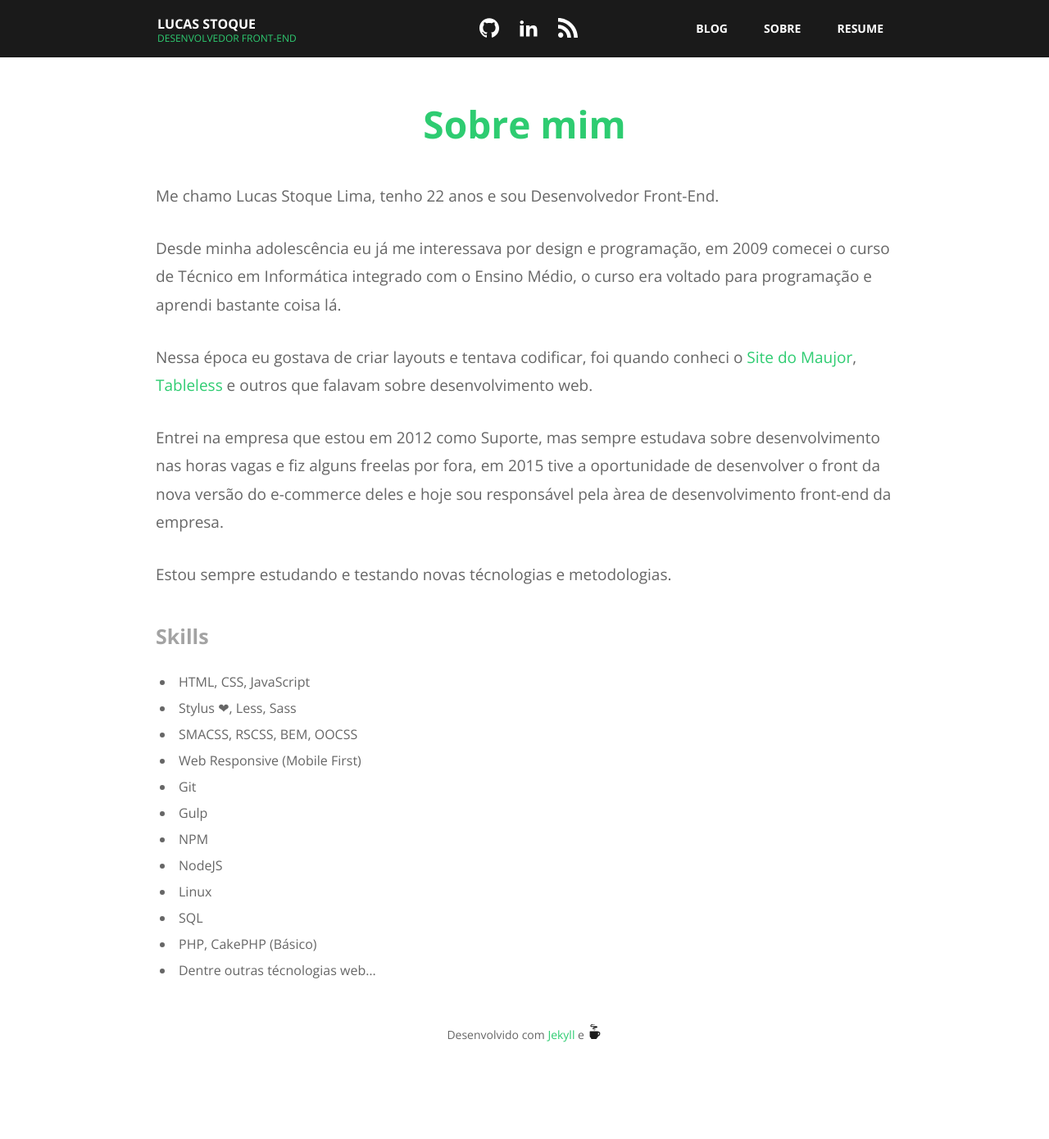
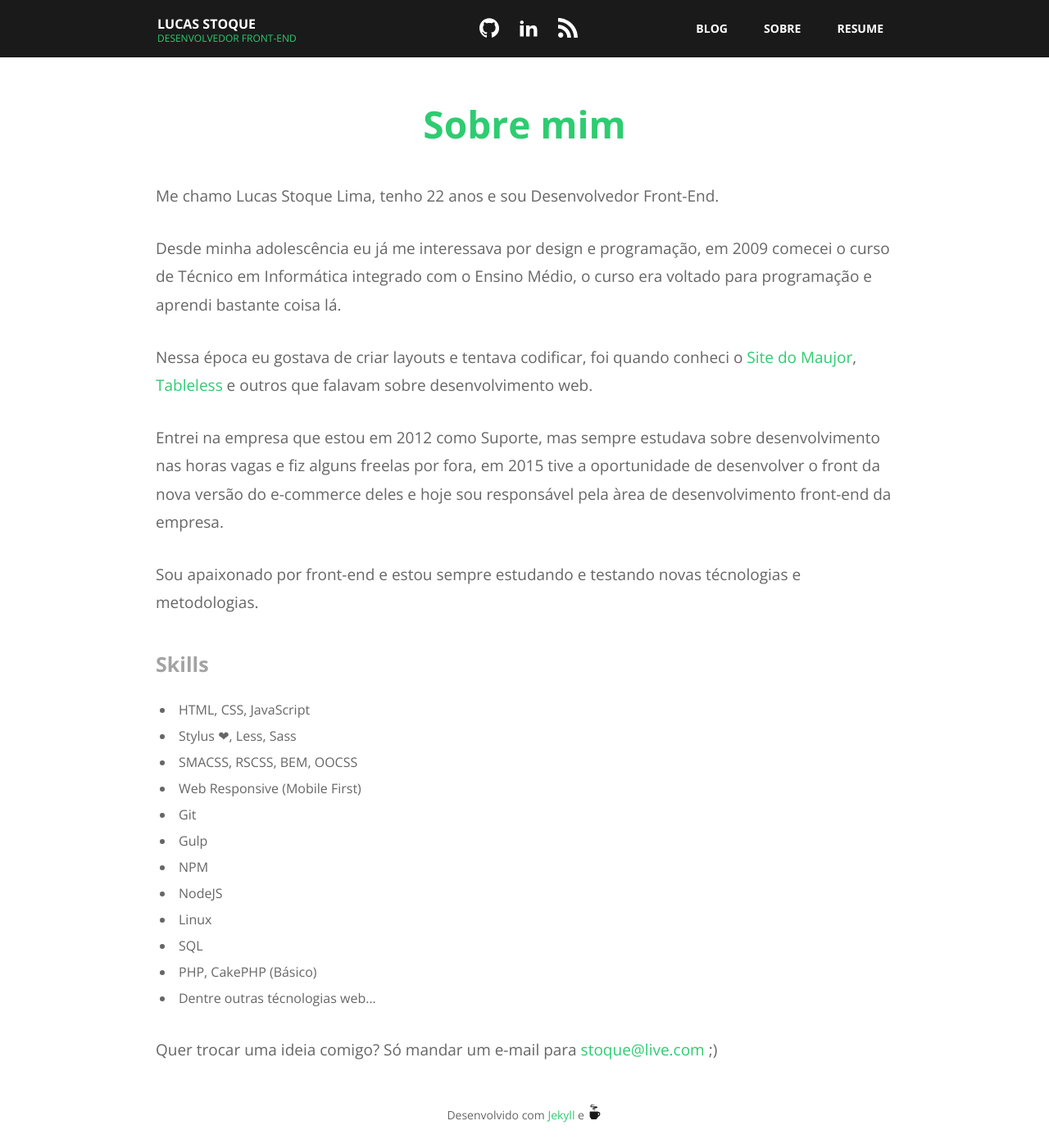
Before and after one commit to stoque/stoque.github.io, a Jekyll site: the page built from about.md, in a window 1280 px wide. Shown: the whole page at 82% size. Built offline with Jekyll 4.4.1, drawn with Linux system fonts in a browser that asks for light colours; before the commit the page ends 1292 px from its top, so only the background shows below that.

Commit message:
Update about me page

```diff
--- a/about.md
+++ b/about.md
@@ -14,7 +14,7 @@ Nessa época eu gostava de criar layouts e tentava codificar, foi quando conheci
 
 Entrei na empresa que estou em 2012 como Suporte, mas sempre estudava sobre desenvolvimento nas horas vagas e fiz alguns freelas por fora, em 2015 tive a oportunidade de desenvolver o front da nova versão do e-commerce deles e hoje sou responsável pela àrea de desenvolvimento front-end da empresa.
 
-Estou sempre estudando e testando novas técnologias e metodologias.
+Sou apaixonado por front-end e estou sempre estudando e testando novas técnologias e metodologias.
 
 ### Skills
 * HTML, CSS, JavaScript
@@ -29,3 +29,5 @@ Estou sempre estudando e testando novas técnologias e metodologias.
 * SQL
 * PHP, CakePHP (Básico)
 * Dentre outras técnologias web...
+
+Quer trocar uma ideia comigo? Só mandar um e-mail para [stoque@live.com](mailto:stoque@live.com) ;)
```
